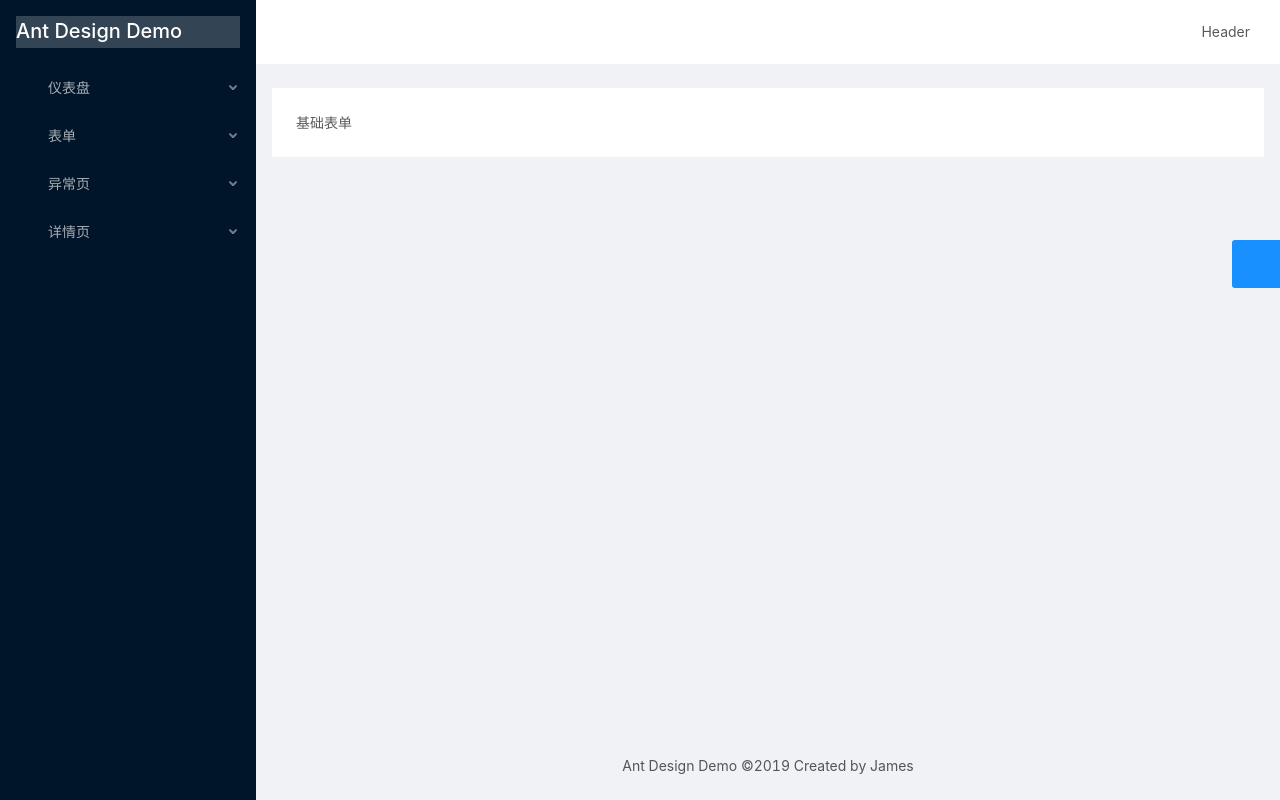
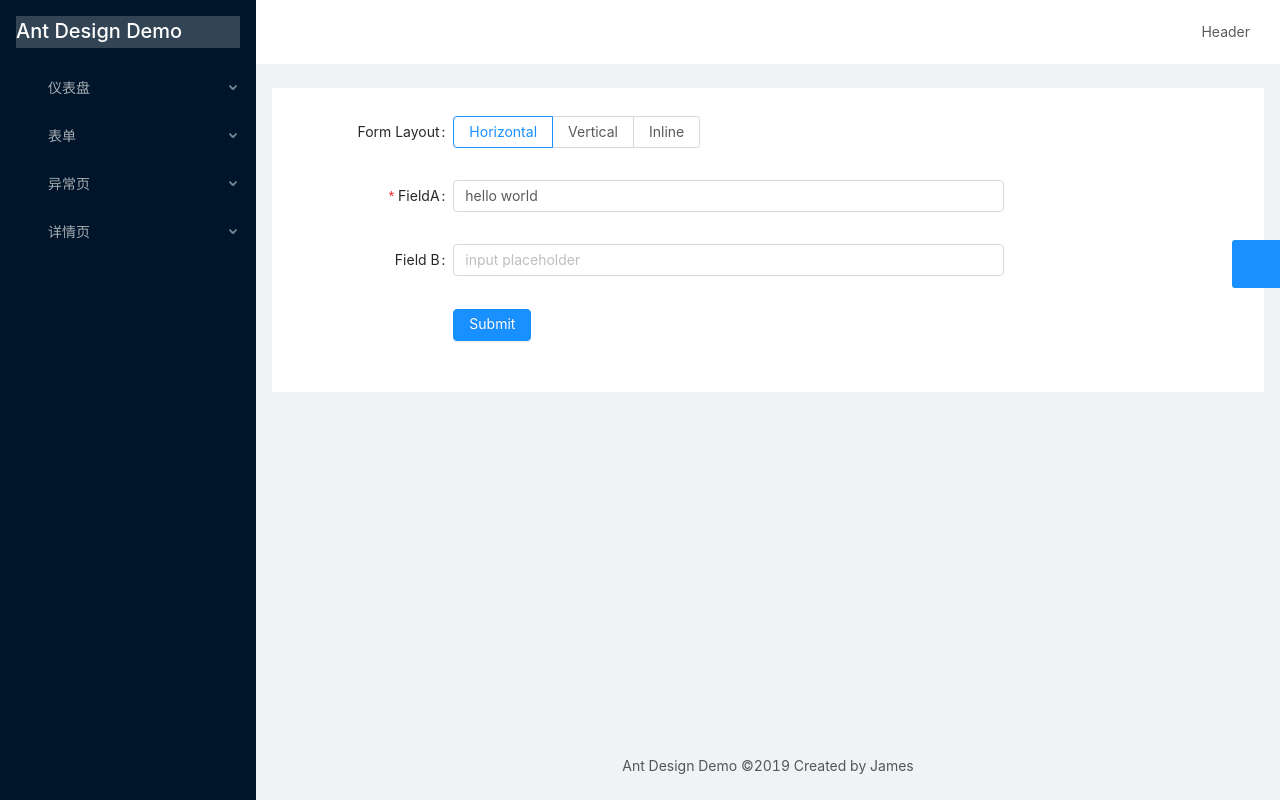
Before and after one commit to JamesChen111/ant-design-demo, a Vue app: page /form/basic-form in a window 1280 px wide. Built offline with nearby package versions, Linux system fonts and the light colour scheme.

Commit message:
增加分步表单

```diff
--- a/src/store/index.js
+++ b/src/store/index.js
@@ -1,5 +1,6 @@
 import Vue from "vue";
 import Vuex from "vuex";
+import form from "./modules/form";
 
 Vue.use(Vuex);
 
@@ -7,5 +8,7 @@ export default new Vuex.Store({
   state: {},
   mutations: {},
   actions: {},
-  modules: {}
+  modules: {
+    form
+  }
 });
--- /dev/null
+++ b/src/store/modules/form.js
@@ -0,0 +1,23 @@
+// import router from "../../router";
+const state = {
+  step: {
+    payAccount: 6217562000024201661
+  }
+};
+
+const mutations = {
+  saveStepFormData(state, { payload }) {
+    state.step = {
+      ...state.step,
+      ...payload
+    };
+    console.log(payload);
+    console.log(state);
+  }
+};
+
+export default {
+  namespaced: true,
+  state,
+  mutations
+};
--- a/src/views/Forms/BasicForm.vue
+++ b/src/views/Forms/BasicForm.vue
@@ -1,14 +1,121 @@
 <template>
   <div>
-    基础表单
+    <a-form :layout="formLayout" :form="form">
+      <a-form-item
+        label="Form Layout"
+        :label-col="formItemLayout.labelCol"
+        :wrapper-col="formItemLayout.wrapperCol"
+      >
+        <a-radio-group
+          default-value="horizontal"
+          @change="handleFormLayoutChange"
+        >
+          <a-radio-button value="horizontal">
+            Horizontal
+          </a-radio-button>
+          <a-radio-button value="vertical">
+            Vertical
+          </a-radio-button>
+          <a-radio-button value="inline">
+            Inline
+          </a-radio-button>
+        </a-radio-group>
+      </a-form-item>
+      <a-form-item
+        label="FieldA"
+        :label-col="formItemLayout.labelCol"
+        :wrapper-col="formItemLayout.wrapperCol"
+      >
+        <a-input
+          v-decorator="[
+            'fieldA',
+            {
+              initialValue: fieldA,
+              rules: [
+                {
+                  required: true,
+                  min: 6,
+                  message: '输入的字符应大于5个'
+                }
+              ]
+            }
+          ]"
+          placeholder="input placeholder"
+        />
+      </a-form-item>
+      <a-form-item
+        label="Field B"
+        :label-col="formItemLayout.labelCol"
+        :wrapper-col="formItemLayout.wrapperCol"
+      >
+        <a-input placeholder="input placeholder" />
+      </a-form-item>
+      <a-form-item :wrapper-col="buttonItemLayout.wrapperCol">
+        <a-button type="primary" @click="handleSubmit">
+          Submit
+        </a-button>
+      </a-form-item>
+    </a-form>
   </div>
 </template>
 
 <script>
 export default {
   data() {
-    return {};
+    this.form = this.$form.createForm(this);
+    return {
+      formLayout: "horizontal",
+      fieldA: "hello",
+      fieldB: ""
+    };
+  },
+  mounted() {
+    setTimeout(() => {
+      this.form.setFieldsValue({ fieldA: "hello world" });
+    }, 3000);
+  },
+  // watch: {
+  //   fieldA(val) {
+  //     if (val.length <= 5) {
+  //       this.promptMessage = "输入的字段小于5个字符";
+  //       this.status = "error";
+  //     } else {
+  //       this.promptMessage = "";
+  //       this.status = "";
+  //     }
+  //   }
+  // },
+  computed: {
+    formItemLayout() {
+      const { formLayout } = this;
+      return formLayout === "horizontal"
+        ? {
+            labelCol: { span: 4 },
+            wrapperCol: { span: 14 }
+          }
+        : {};
+    },
+    buttonItemLayout() {
+      const { formLayout } = this;
+      return formLayout === "horizontal"
+        ? {
+            wrapperCol: { span: 14, offset: 4 }
+          }
+        : {};
+    }
+  },
+  methods: {
+    handleFormLayoutChange(e) {
+      this.formLayout = e.target.value;
+    },
+    handleSubmit() {
+      this.form.validateFields((err, values) => {
+        if (!err) {
+          console.log(values);
+          Object.assign(this, values);
+        }
+      });
+    }
   }
 };
 </script>
-<style lang="less" scoped></style>
--- a/src/views/Forms/StepForm/Step1.vue
+++ b/src/views/Forms/StepForm/Step1.vue
@@ -1,14 +1,55 @@
 <template>
-  <div>
-    分步1
-  </div>
+  <a-form :layout="formLayout" :form="form">
+    <a-form-item
+      label="付款账户"
+      :label-col="{ span: 5 }"
+      :wrapper-col="{ span: 12 }"
+    >
+      <a-input
+        v-decorator="[
+          'payAccount',
+          {
+            initialValue: step.payAccount,
+            rules: [{ required: true, message: 'Please input your account!' }]
+          }
+        ]"
+        placeholder="请输入付款账号"
+      />
+    </a-form-item>
+    <a-form-item :wrapper-col="{ span: 12, offset: 5 }">
+      <a-button type="primary" @click="handleSubmit">
+        下一步
+      </a-button>
+    </a-form-item>
+  </a-form>
 </template>
 
 <script>
 export default {
   data() {
-    return {};
+    return {
+      formLayout: "horizontal",
+      form: this.$form.createForm(this)
+    };
+  },
+  computed: {
+    step() {
+      return this.$store.state.form.step;
+    }
+  },
+  methods: {
+    handleSubmit() {
+      const { form, $router, $store } = this;
+      form.validateFields((err, values) => {
+        if (!err) {
+          $store.commit({
+            type: "form/saveStepFormData",
+            payload: values
+          });
+          $router.push("/form/step-form/confirm");
+        }
+      });
+    }
   }
 };
 </script>
-<style lang="less" scoped></style>
```
Also changed, not shown: src/main.js (+12 -1 lines).
